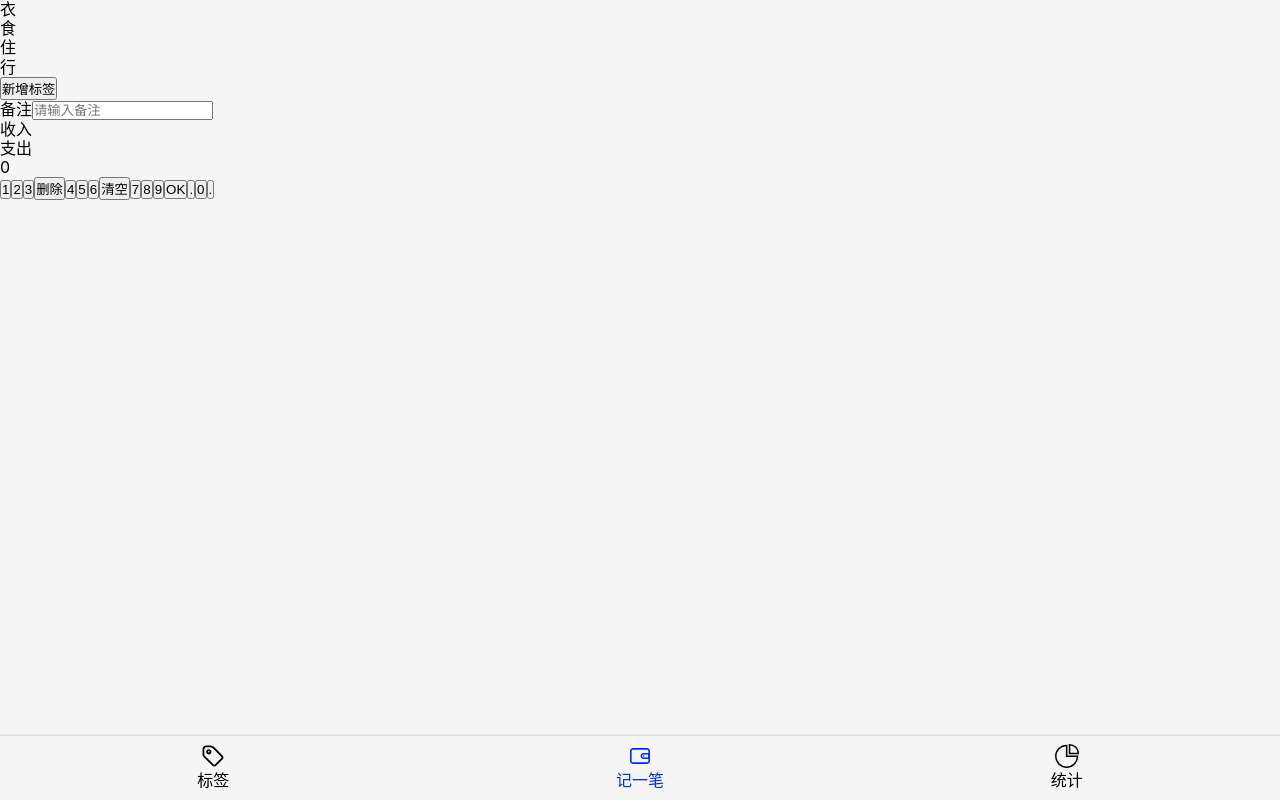
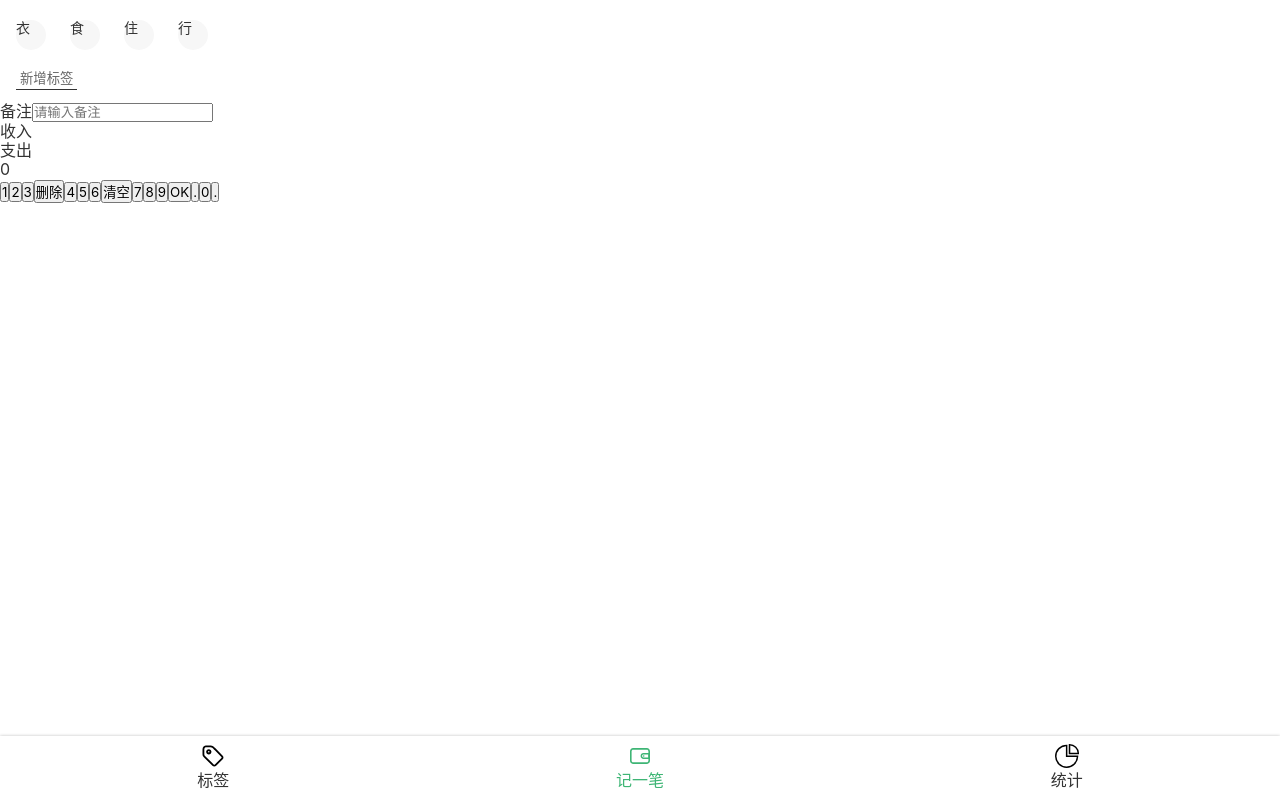
Before and after one commit to Yand-hi/Bookkeeping, a React app: page /#/money in a window 1280 px wide. Built offline with nearby package versions, Linux system fonts and the light colour scheme.

Commit message:
feat: Tags component style

```diff
--- a/src/App.tsx
+++ b/src/App.tsx
@@ -1,12 +1,18 @@
 import React from 'react';
 import {HashRouter as Router, Switch, Route, Redirect} from "react-router-dom";
 import Statistics from './views/Statistics'
+import styled from 'styled-components'
 import NoMatch from './views/NoMatch'
 import Money from './views/Money'
 import Tags from './views/Tags'
 
+const AppWrapper = styled.div`
+  color: #333;
+`;
+
 function App() {
   return (
+    <AppWrapper>
       <Router>
         <Switch>
           <Route path="/tags">
@@ -24,6 +30,7 @@
           </Route>
         </Switch>
       </Router>
+    </AppWrapper>
   );
 }
 
--- a/src/components/Nav.tsx
+++ b/src/components/Nav.tsx
@@ -27,10 +27,10 @@
         }
 
         &.selected {
-          color: #002af7;
+          color: #3eb575;
 
           .icon {
-            fill: #002af7;
+            fill: #3eb575;
           }
         }
       }
--- a/src/index.scss
+++ b/src/index.scss
@@ -31,5 +31,15 @@
   font-family: $font-hei;
   font-size: 16px;
   line-height: 1.2;
-  background: #f5f5f5;
+  background: #ffffff;
 }
+
+button {
+  font-family: inherit;
+}
+
+.icon {
+  width: 1em;
+  height: 1em;
+  display: inline-block;
+}
--- a/src/views/Money.tsx
+++ b/src/views/Money.tsx
@@ -3,28 +3,49 @@
 import styled from 'styled-components'
 
 const TagsSection = styled.section`
+  background: #FFFFFF;
+  padding: 12px 16px;
 
-`
+  > ol {
+    margin: 0 -12px;
+
+    > li {
+      background: #f7f7f7;
+      width: 30px;
+      height: 30px;
+      border-radius: 15px;
+      display: inline-block;
+      font-size: 14px;
+      margin: 8px 12px;
+    }
+  }
+
+  > button {
+    background: none;
+    border: none;
+    padding: 2px 4px;
+    border-bottom: 1px solid #333;
+    color: #666;
+    margin-top: 8px;
+  }
+`;
 const NotesSection = styled.section`
-
-`
+`;
 const CategorySection = styled.section`
-
-`
+`;
 const NumberPadSection = styled.section`
-
-`
+`;
 
 const Money = () => {
   return (
     <Layout>
       <TagsSection>
-        <ul>
+        <ol>
           <li>衣</li>
           <li>食</li>
           <li>住</li>
           <li>行</li>
-        </ul>
+        </ol>
         <button>新增标签</button>
       </TagsSection>
       <NotesSection>
```
Lines whose indentation alone changed are shown as unchanged.
